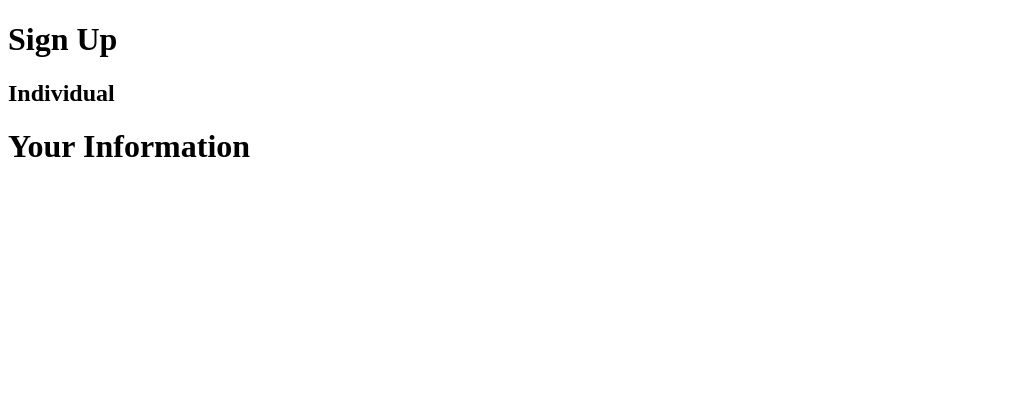
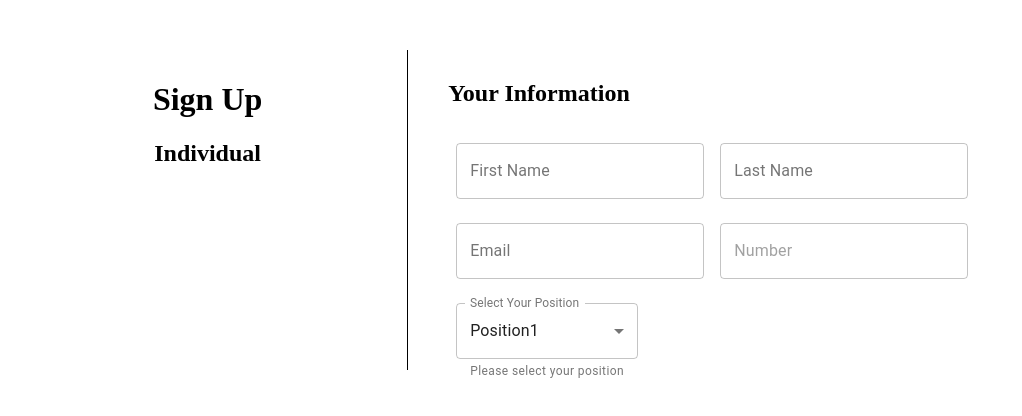
Before and after one commit to paithoa/Letter-Generator, a Gatsby site: page /individual in a window 1280 px wide. Shown: the whole page, without its empty margins (0-1022 px from the left). Built offline with nearby package versions, Linux system fonts and the light colour scheme; Gatsby itself is replaced by a stand-in of ours.

Commit message:
individual page

```diff
--- /dev/null
+++ b/src/components/individual.css
@@ -0,0 +1,13 @@
+.column {
+    float: left;
+    width: 50%;
+    padding: 10px;
+    height: 300px; /* Should be removed. Only for demonstration */
+  }
+
+  /* Clear floats after the columns */
+  .row:after {
+    content: "";
+    display: table;
+    clear: both;
+  }
--- a/src/pages/individual.js
+++ b/src/pages/individual.js
@@ -1,16 +1,139 @@
 import React, { Component } from 'react';
-class Individual extends Component {
-    state = {  }
-    render() {
+import '../components/individual.css';
+import FormControl from '@material-ui/core/FormControl';
+import InputLabel from '@material-ui/core/InputLabel';
+import { makeStyles } from '@material-ui/core/styles';
+import TextField from '@material-ui/core/TextField';
+import Input from '@material-ui/core/Input';
+import FormHelperText from '@material-ui/core/FormHelperText';
+import MenuItem from '@material-ui/core/MenuItem';
+
+  export default function IndividualPage() {
+    const positions = [
+        {
+          value: 'Position1',
+          label: 'Position1',
+        },
+        {
+          value: 'Position2',
+          label: 'Position2',
+        },
+        {
+          value: 'Position3',
+          label: 'Position3',
+        },
+        {
+          value: 'Position4',
+          label: 'Position4',
+        },
+      ];
+    const useStyles = makeStyles(theme => ({
+        container: {
+          display: 'flex',
+          flexWrap: 'wrap',
+        },
+        textField: {
+          marginLeft: theme.spacing(1),
+          marginRight: theme.spacing(1),
+        },
+        dense: {
+          marginTop: theme.spacing(2),
+        },
+        menu: {
+          width: 200,
+        },
+      }));
+        const classes = useStyles();
+        const [values, setValues] = React.useState({
+            firstName: 'Enter your first name',
+            lastName: 'Enter your last name',
+            email: 'Enter your email address',
+            medicareNumber:'Enter your Medicare Provider Number',
+            position:'Position1'
+
+
+
+          });
+          const handleChange = name => event => {
+            setValues({ ...values, [name]: event.target.value });
+          };
+
         return (
-            <div>
-                <h1>Sign Up</h1>
-                <h2>Individual</h2>
-                <h1>Your Information</h1>
+            <div class="row" style={{marginTop:50}}>
+  <div class="column" style={{textAlign:'center', borderRight:'0.5px solid',width:'30%'}}>
+  <h1>Sign Up</h1>
+  <h2>Individual</h2>
+  </div>
 
-            </div>
+  <div class="column" style={{marginLeft:30}}>
+  <h2>Your Information</h2>
+  <form className={classes.container} noValidate autoComplete="off">
+  <TextField
+        id="outlined-name"
+        label="First Name"
+        className={classes.textField}
+        value={values.name}
+        onChange={handleChange('firstName')}
+        margin="normal"
+        variant="outlined"
+      />
+      <TextField
+        id="outlined-name"
+        label="Last Name"
+        className={classes.textField}
+        value={values.name}
+        onChange={handleChange('LastName')}
+        margin="normal"
+        variant="outlined"
+      />
+      <TextField
+        id="outlined-email-input"
+        label="Email"
+        className={classes.textField}
+        type="email"
+        name="email"
+        autoComplete="email"
+        margin="normal"
+        variant="outlined"
+      />
+      <TextField
+        id="outlined-number"
+        value={values.age}
+        onChange={handleChange('age')}
+        type="number"
+        placeholder="Number"
+        className={classes.textField}
+        InputLabelProps={{
+          shrink: true,
+        }}
+        margin="normal"
+        variant="outlined"
+      />
+      <TextField
+        id="position"
+        select
+        label="Select Your Position"
+        className={classes.textField}
+        value={values.position}
+        onChange={handleChange('position')}
+        SelectProps={{
+          MenuProps: {
+            className: classes.menu,
+          },
+        }}
+        helperText="Please select your position"
+        margin="normal"
+        variant="outlined"
+      >
+        {positions.map(option => (
+          <MenuItem key={option.value} value={option.value}>
+            {option.label}
+          </MenuItem>
+        ))}
+      </TextField>
+</form>
+  </div>
+
+</div>
          );
     }
-}
-
-export default Individual;
```
